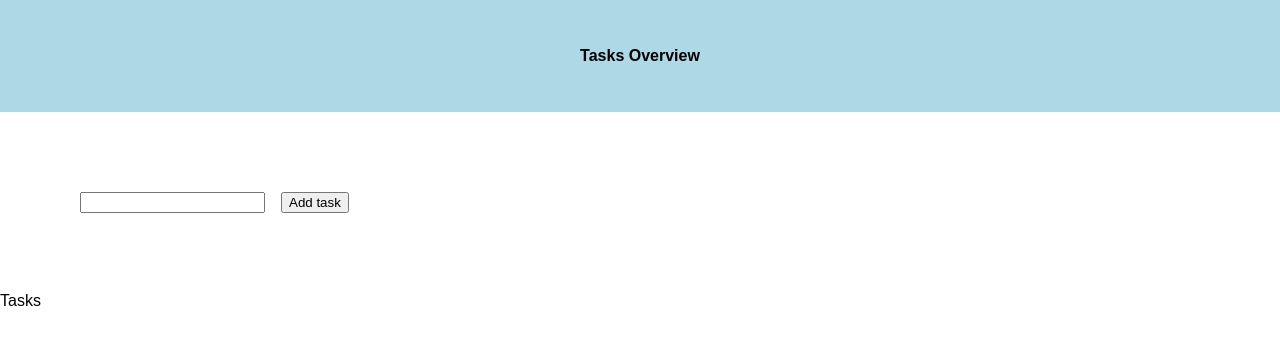
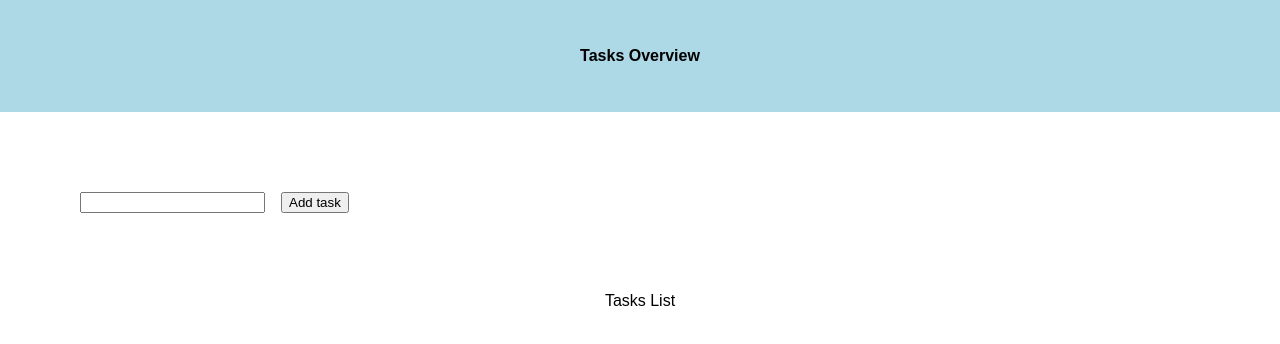
Before and after one commit to j-r-f-m/odin-react-task-app, a React (Create React App) app: page / in a window 1280 px wide. Shown: the top 344 px of the page. Built offline with nearby package versions, Linux system fonts and the light colour scheme.

Commit message:
begin to add logic to render elements of task array

```diff
--- a/src/App.css
+++ b/src/App.css
@@ -165,3 +165,8 @@ body {
 .btn {
   margin-left: 1rem;
 }
+
+.overview-container {
+  display: flex;
+  justify-content: center;
+}
--- a/src/App.js
+++ b/src/App.js
@@ -12,16 +12,30 @@ class App extends Component {
     this.onClickBtn = this.onClickBtn.bind(this);
 
     this.inputValue = {
-      task: [],
+      tasksArray: [{ taskId: 0, taskName: "Clean House" }],
     };
   }
 
+  // getting input from input field and push input input into array
   onClickBtn() {
     console.log("Add tasks");
     const currTask = document.getElementById("input-field");
 
-    this.inputValue.task.push(currTask.value);
-    console.log(this.inputValue.task);
+    // create current task object
+    const currTaskObj = {
+      taskId: this.inputValue.tasksArray.length,
+      taskName: currTask.value,
+    };
+
+    this.inputValue.tasksArray.push(currTaskObj);
+    console.log(this.inputValue.tasksArray);
+
+    // turn data into dom elements
+    const arrayItems = this.inputValue.tasksArray.map((ele) => (
+      <li key={ele.taskId}>ele</li>
+    ));
+    console.log(arrayItems);
+    return <ul>{arrayItems}</ul>;
   }
 
   render() {
--- a/src/components/Overview.js
+++ b/src/components/Overview.js
@@ -8,7 +8,7 @@ class Overview extends Component {
   render() {
     return (
       <div className="overview-container">
-        <h2>Tasks</h2>
+        <h2>Tasks List</h2>
       </div>
     );
   }
```
